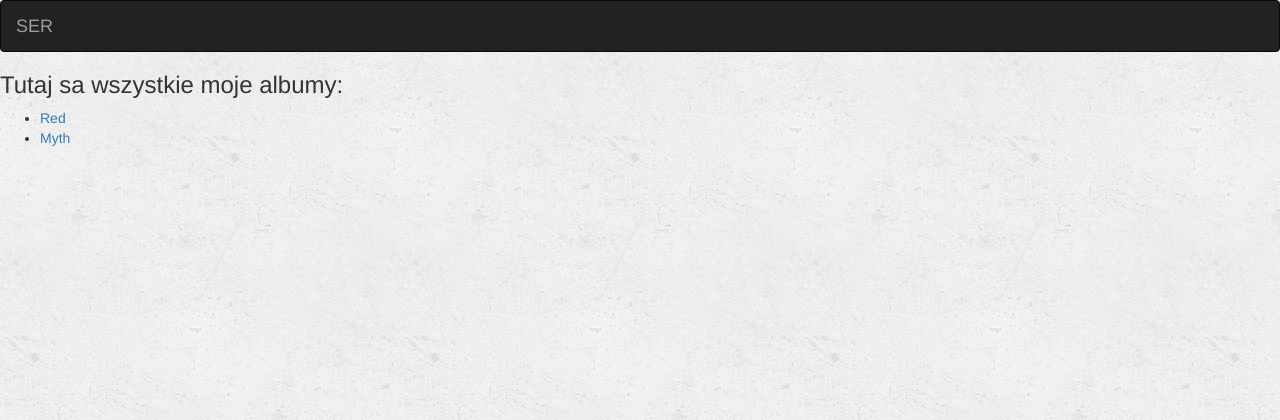
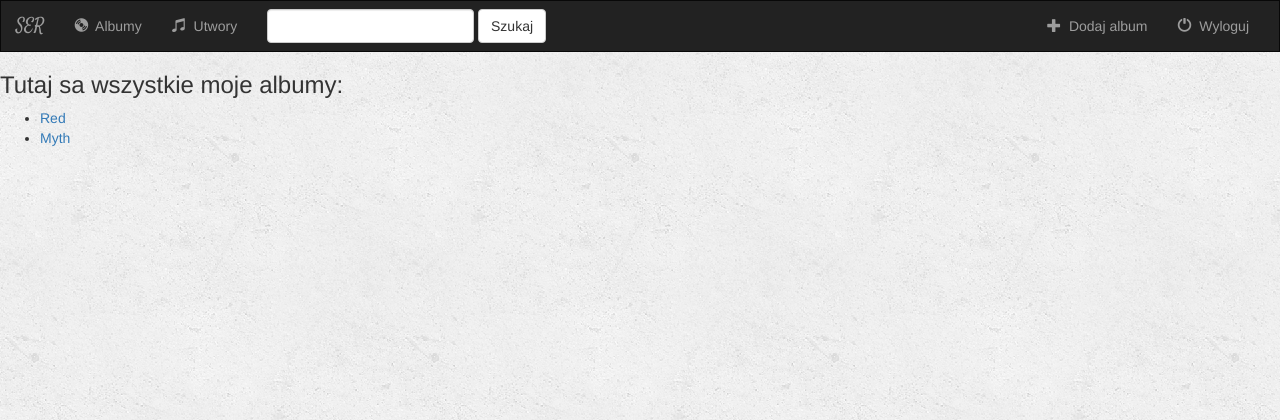
Before and after one commit to Serwach/Music-app, a Django app: page /music/ in a window 1280 px wide. Shown: the top 420 px of the page. Run offline with Django 3.2, Linux system fonts and the light colour scheme; data comes from the database, SQL or seed files in the repository; some libraries are stand-ins or nearby versions.

Commit message:
Add some navbar stuff

```diff
--- a/music/static/music/style.css
+++ b/music/static/music/style.css
@@ -2,3 +2,13 @@ body
 {
     background: white url("images/background.png");
 }
+
+.navbar
+{
+    border-radius: 0;
+}
+
+.navbar-brand
+{
+    font-family: 'Satisfy', cursive;
+}
--- a/music/templates/music/index.html
+++ b/music/templates/music/index.html
@@ -8,8 +8,50 @@
 <nav class="navbar navbar-inverse">
     <div class="container-fluid">
         <div class="navbar-header">
+            <button type="button" class="navbar-toggle" data-toggle="collapse" data-target="#topNavBar">
+                <span class="icon-bar"></span>
+                <span class="icon-bar"></span>
+                <span class="icon-bar"></span>
+            </button>
             <a class="navbar-brand" href="{% url 'music:index' %}">SER</a>
         </div>
+
+        <div class="collapse navbar-collapse" id="topNavBar">
+
+            <ul class="nav navbar-nav">
+                <li class="">
+                    <a href="{% url 'music:index' %}">
+                        <span class="glyphicon glyphicon-cd" aria-hidden="true"></span>&nbsp; Albumy
+                    </a>
+                </li>
+                <li class="">
+                    <a href="#">
+                        <span class="glyphicon glyphicon-music" aria-hidden="true"></span>&nbsp; Utwory
+                    </a>
+                </li>
+            </ul>
+
+            <form class="navbar-form navbar-left" role="search" method="get" action="#">
+                <div class="form-group">
+                    <input type="text" class="form-control" name="q" value="">
+                </div>
+                <button type="submit" class="btn btn-default">Szukaj</button>
+            </form>
+
+            <ul class="nav navbar-nav navbar-right">
+                <li class="">
+                    <a href="#">
+                        <span class="glyphicon glyphicon-plus" aria-hidden="true"></span>&nbsp; Dodaj album
+                    </a>
+                </li>
+                <li class="">
+                    <a href="#">
+                        <span class="glyphicon glyphicon-off" aria-hidden="true"></span>&nbsp; Wyloguj
+                    </a>
+                </li>
+            </ul>
+        </div>
+
     </div>
 </nav>
 
```
